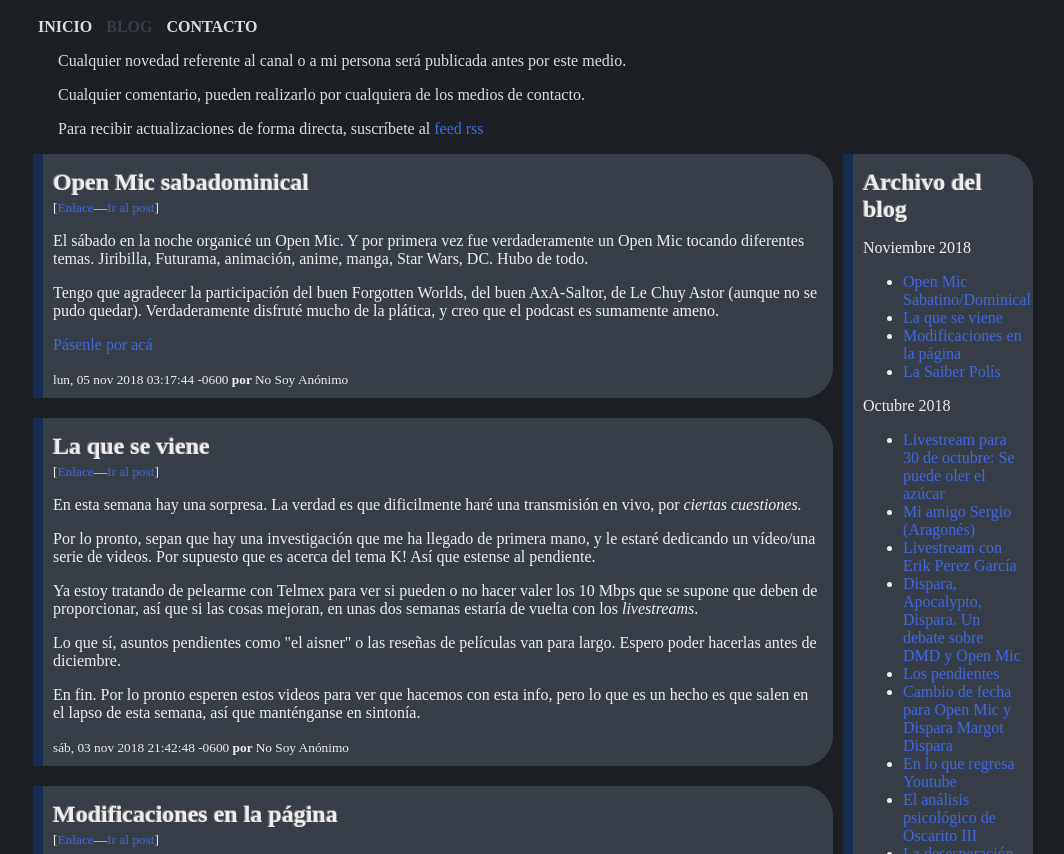
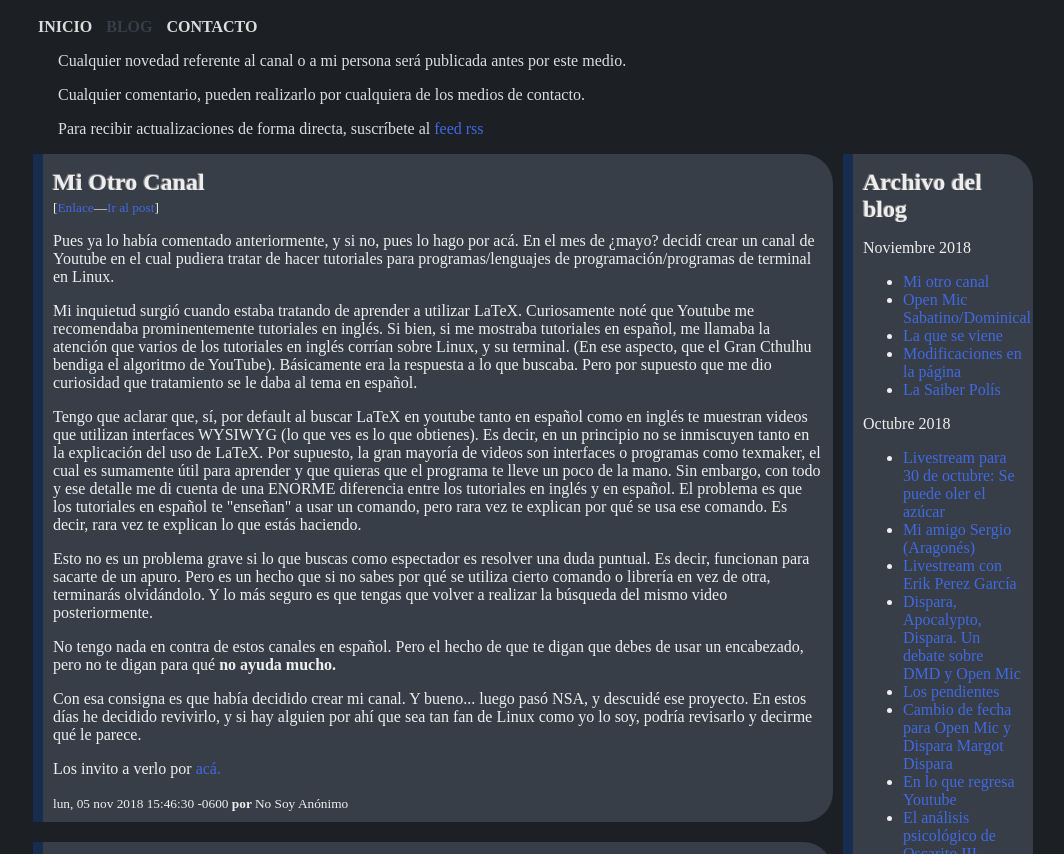
Before and after one commit to isabella232/NoSoyAnonimo.github.io, a plain HTML site: page blog.htm in a window 1280 px wide. Shown: the part 70-924 px from the top of the page, without its empty margins (82-1146 px from the left). Drawn offline with Linux system fonts and the light colour scheme.

Commit message:
Mi otro canal

```diff
--- a/blog.htm
+++ b/blog.htm
@@ -25,6 +25,26 @@
 	    <div style="float: left; max-width: 800px;">
 
 	    <!-- LB -->
+
+<article>
+<h2 id='mi-otro-canal'>Mi Otro Canal</h2><small>[<a aria-hidden="true" href="blog.htm#mi-otro-canal">Enlace</a>&mdash;<a href="blog/mi-otro-canal.html">Ir al post</a>]</small>
+
+<p>Pues ya lo había comentado anteriormente, y si no, pues lo hago por acá. En el mes de ¿mayo? decidí crear un canal de Youtube en el cual pudiera tratar de hacer tutoriales para programas/lenguajes de programación/programas de terminal en Linux.</p>
+
+<p>Mi inquietud surgió cuando estaba tratando de aprender a utilizar LaTeX. Curiosamente noté que Youtube me recomendaba prominentemente tutoriales en inglés. Si bien, si me mostraba tutoriales en español, me llamaba la atención que varios de los tutoriales en inglés corrían sobre Linux, y su terminal. (En ese aspecto, que el Gran Cthulhu bendiga el algoritmo de YouTube). Básicamente era la respuesta a lo que buscaba. Pero por supuesto que me dio curiosidad que tratamiento se le daba al tema en español.</p>
+
+<p>Tengo que aclarar que, sí, por default al buscar LaTeX en youtube tanto en español como en inglés te muestran videos que utilizan interfaces WYSIWYG (lo que ves es lo que obtienes). Es decir, en un principio no se inmiscuyen tanto en la explicación del uso de LaTeX. Por supuesto, la gran mayoría de videos son interfaces o programas como texmaker, el cual es sumamente útil para aprender y que quieras que el programa te lleve un poco de la mano. Sin embargo, con todo y ese detalle me di cuenta de una ENORME diferencia entre los tutoriales en inglés y en español. El problema es que los tutoriales en español te "enseñan" a usar un comando, pero rara vez te explican por qué se usa ese comando. Es decir, rara vez te explican lo que estás haciendo.</p>
+
+<p>Esto no es un problema grave si lo que buscas como espectador es resolver una duda puntual. Es decir, funcionan para sacarte de un apuro. Pero es un hecho que si no sabes por qué se utiliza cierto comando o librería en vez de otra, terminarás olvidándolo. Y lo más seguro es que tengas que volver a realizar la búsqueda del mismo video posteriormente.</p>
+
+<p>No tengo nada en contra de estos canales en español. Pero el hecho de que te digan que debes de usar un encabezado, pero no te digan para qué <b>no ayuda mucho.</b></p>
+
+<p>Con esa consigna es que había decidido crear mi canal. Y bueno... luego pasó NSA, y descuidé ese proyecto. En estos días he decidido revivirlo, y si hay alguien por ahí que sea tan fan de Linux como yo lo soy, podría revisarlo y decirme qué le parece.</p>
+
+<p>Los invito a verlo por <a href="https://www.youtube.com/channel/UCXWMaxXRJ1YtO_2h3UyslXA">acá.</a></p>
+<small>lun, 05 nov 2018 15:46:30 -0600 <b>por </b> No Soy Anónimo</small>
+</article>
+
 
 <article>
 <h2 id='open-mic-sabadominical'>Open Mic sabadominical</h2><small>[<a aria-hidden="true" href="blog.htm#open-mic-sabadominical">Enlace</a>&mdash;<a href="blog/open-mic-sabadominical.html">Ir al post</a>]</small>
@@ -262,6 +282,7 @@
 		<p>Noviembre 2018</p>
 
 		<ul>
+		    <li><a href="blog.htm#mi-otro-canal">Mi otro canal</li>
 		    <li><a href="blog.htm#open-mic-sabadominical">Open Mic Sabatino/Dominical</li>
 		    <li><a href="blog.htm#la-que-se-viene">La que se viene</a></li>
 		    <li><a href="blog.htm#modificaciones-en-la-página">Modificaciones en la página</a></li>
```
Also changed, not shown: blog/mi-otro-canal.html (added, +26 -0 lines), rss.xml (+24 -0 lines), 1 other file.
